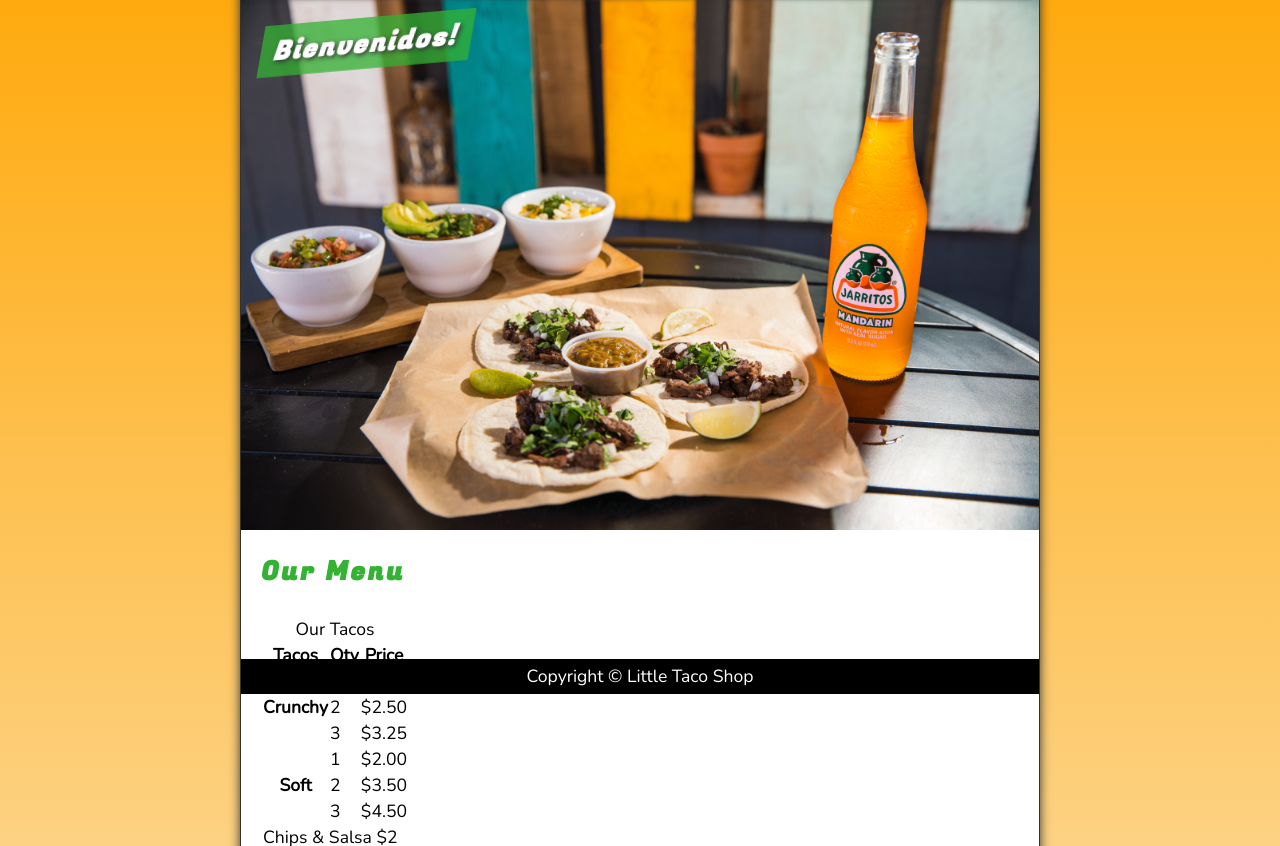
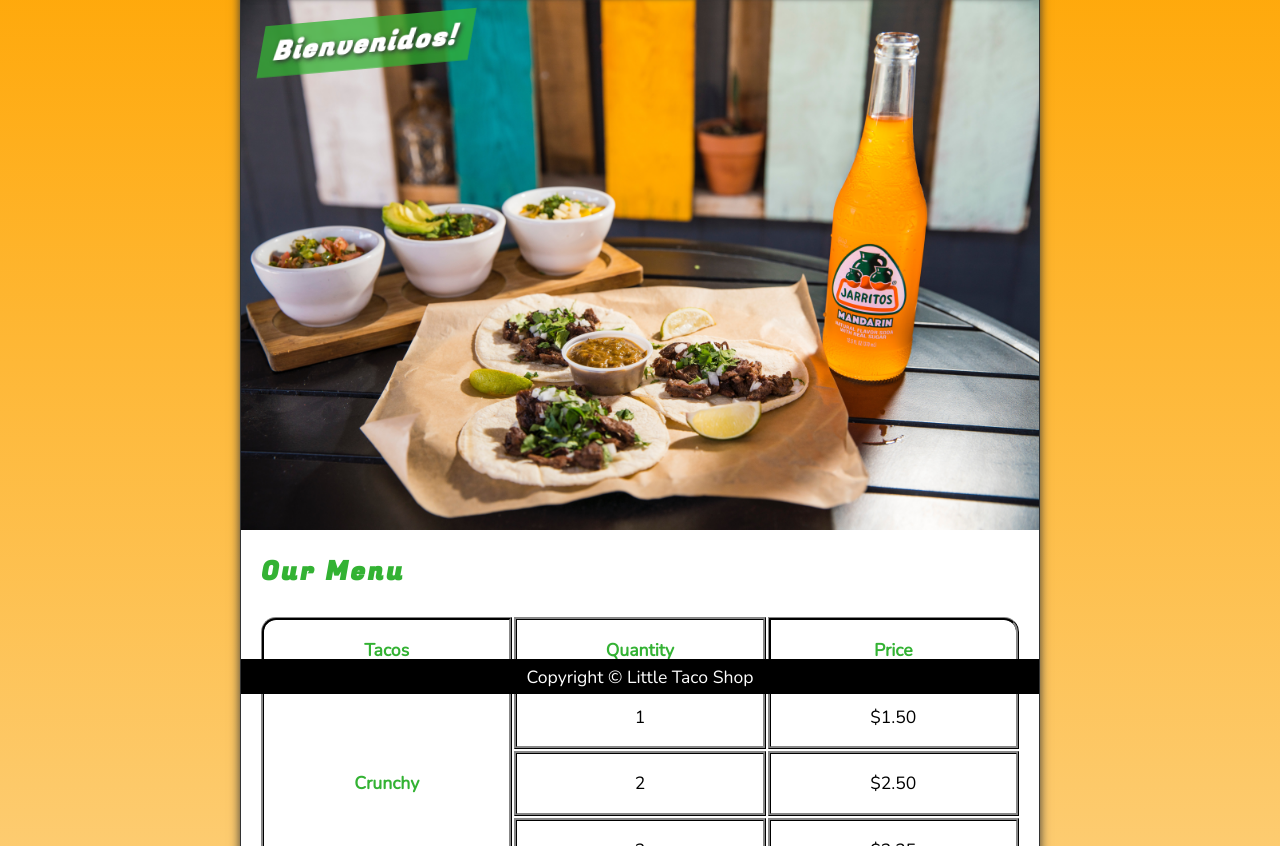
Before and after one commit to TotallyMoxie/HTML_TACO_PROJECT, a plain HTML site: page index.html in a window 1280 px wide. Shown: the part 106-952 px from the top of the page. Drawn offline with nearby package versions, Linux system fonts and the light colour scheme.

Commit message:
CSS final project gird added

```diff
--- a/css/style.css
+++ b/css/style.css
@@ -46,6 +46,7 @@ input, button, textarea {
 
   /* BORDERS */
   --BORDERS: 1px solid var(--BORDER-COLOR);
+  --BORDER-RADIUS: 15px;
 
   /* STANDARD PADDING */
   --PADDING-TB: 0.25em;
@@ -240,14 +241,79 @@ a:active {
 }
 .contact__input, .contact__textarea {
   padding: 0.5em;
-  border-radius: 15px;
+  border-radius: var(--BORDER-RADIUS);
   border-width: 2px;
   width: 100%;
 }
 
 .contact__button {
   padding: 0.5em;
-  border-radius: 15px;
+  border-radius: var(--BORDER-RADIUS);
   background-color: var(--HIGHLIGHT-COLOR);
   color: var(--HEADER-COLOR);
 }
+
+/* || MENU */
+
+thead, tbody, tfoot, tr {
+  display: contents;
+}
+
+.menu__container {
+  display: grid;
+  grid-template-columns: repeat(3, 1fr);
+  grid-template-areas:
+    "hd1 hd2 hd3"
+    "cr cr1 cr1p"
+    "cr cr2 cr2p"
+    "cr cr3 cr3p"
+    "sf sf1 sf1p"
+    "sf sf2 sf2p"
+    "sf sf3 sf3p"
+    "cs cs cs";
+  gap: 0.1em;
+  margin-bottom: 1em;
+}
+
+.menu__cr {
+  grid-area: cr;
+}
+.menu__sf {
+  grid-area: sf;
+}
+
+.menu__cs {
+  grid-area: cs;
+}
+
+.menu__cr, .menu__sf, .menu__cs, .menu__header {
+  color: var(--HIGHLIGHT-COLOR);
+  font-weight: bold;
+  height: 100%;
+  display: grid;
+  place-content: center;
+}
+
+.menu__header, .menu__item {
+  width: 100%;
+  padding: 1em;
+  border: medium ridge var(--BORDER-COLOR);
+}
+
+.menu__item {
+  display: grid;
+  place-content: center;
+}
+
+thead th:first-child {
+  border-top-left-radius: var(--BORDER-RADIUS);
+}
+
+thead th:last-child {
+  border-top-right-radius: var(--BORDER-RADIUS);
+}
+
+tfoot td {
+  border-bottom-left-radius: var(--BORDER-RADIUS);
+  border-bottom-right-radius: var(--BORDER-RADIUS);
+}
--- a/index.html
+++ b/index.html
@@ -43,56 +43,62 @@
     </section>
 
     <main class="main">
-      <article id="menu" class="main__article">
-        <h2>Our Menu</h2>
-        <table>
-          <caption>Our Tacos</caption>
+      <article id="menu" class="main__article menu">
+        <h2 class="menu__h2">Our Menu</h2>
+        <table class="menu__container">
+          <caption class="offscreen">Our Tacos</caption>
           <thead>
             <tr>
-              <th>Tacos</th>
-              <th scope="col"><abbr title="Quantity">Qty</abbr></th>
-              <th scope="col">Price</th>
+              <th class="menu__header" scope="col">Tacos</th>
+              <th class="menu__header" scope="col">Quantity</th>
+              <th class="menu__header" scope="col">Price</th>
             </tr>
           </thead>
           <tbody>
             <tr>
-              <th scope="row" rowspan="3">Crunchy</th>
-              <td>1</td>
-              <td>$1.50</td>
+              <th class="menu__item menu__cr" scope="row" rowspan="3">
+                Crunchy
+              </th>
+              <td class="menu__item">1</td>
+              <td class="menu__item">$1.50</td>
             </tr>
             <tr>
-              <td>2</td>
-              <td>$2.50</td>
+              <td class="menu__item">2</td>
+              <td class="menu__item">$2.50</td>
             </tr>
             <tr>
-              <td>3</td>
-              <td>$3.25</td>
+              <td class="menu__item">3</td>
+              <td class="menu__item">$3.25</td>
             </tr>
             </tr>
           </tbody>
           <tbody>
             <tr>
-              <th  scope="row" rowspan="3">Soft</th>
-              <td>1</td>
-              <td>$2.00</td>
+              <th class="menu__item menu__sf" scope="row" rowspan="3">
+                Soft
+              </th>
+              <td class="menu__item">1</td>
+              <td class="menu__item">$2.00</td>
             </tr>
             <tr>
-              <td>2</td>
-              <td>$3.50</td>
+              <td class="menu__item">2</td>
+              <td class="menu__item">$3.50</td>
             </tr>
             <tr>
-              <td>3</td>
-              <td>$4.50</td>
+              <td class="menu__item">3</td>
+              <td class="menu__item">$4.50</td>
             </tr>
             </tbody>
             <tfoot>
               <tr>
-                <td colspan="3">Chips &amp; Salsa $2</td>
+                <td class="menu__item menu__cs" colspan="3">
+                  Chips &amp; Salsa $2
+                </td>
               </tr>
             </tfoot>
         </table>
-        <br>
-        <p>
+
+        <p class="center">
           <a href="#">Back to Top</a>
         </p>
       </article>
```
Also changed, not shown: hours.html (+1 -1 lines).
